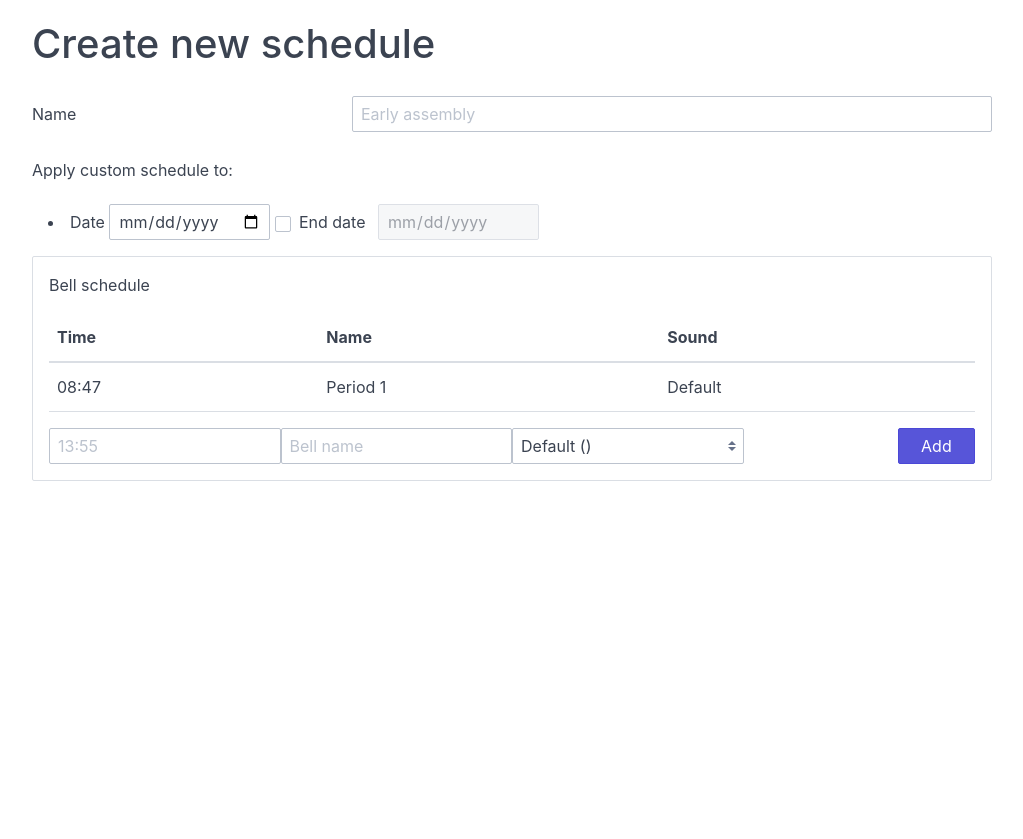
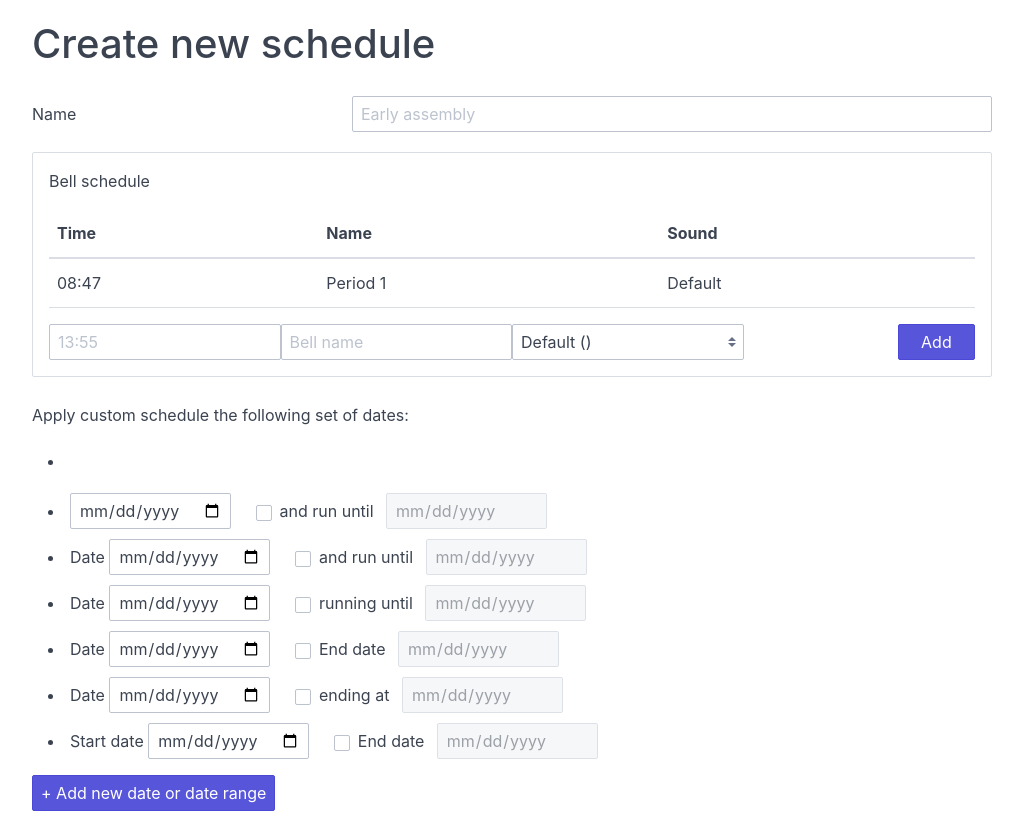
Before and after one commit to angussidney/bell-scheduler, a Flask app: template bell-server/templates/schedules/form.html in a window 1280 px wide. Shown: the part 36-875 px from the top of the page, without its empty margins (128-1151 px from the left). Before the commit the page ends 517 px from the top, so only its background shows below. Run offline with Flask 2, Linux system fonts and the light colour scheme; the template is opened without the code that fills it, so the values that code supplies are empty.

Commit message:
Experiment with naming options for create template page

```diff
--- a/bell-server/static/main.css
+++ b/bell-server/static/main.css
@@ -6,3 +6,11 @@
     display: inline;
     width: revert;
 }
+
+.date_ranges .form-checkbox {
+    margin-left: 1rem;
+}
+
+.date_ranges {
+    margin-bottom: 0.5rem;
+}
--- a/bell-server/templates/schedules/form.html
+++ b/bell-server/templates/schedules/form.html
@@ -11,8 +11,43 @@
             </div>
         </div>
 
-        <label class="form-label" for="date0">Apply custom schedule to:</label>
+        {% include "_bells.html" %}
+
+        <label class="form-label" for="date0">Apply custom schedule the following set of dates:</label>
         <ul>
+            <li class="date_range">
+                <label class="form-label" for="date0"></label>
+            </li>
+            <li class="date_ranges">
+                <label class="form-label" for="date0"><span id="adjust0"></span></label>
+                <input type="date" class="form-input" name="date0" id="date0">
+                <label class="form-checkbox">
+                    <input type="checkbox" onclick="toggle_end(0)">
+                    <i class="form-icon"></i>
+                    and run until
+                </label>
+                <input type="date" class="form-input" name="end0" id="end0" disabled>
+            </li>
+            <li class="date_ranges">
+                <label class="form-label" for="date0"><span id="adjust0">Date</span></label>
+                <input type="date" class="form-input" name="date0" id="date0">
+                <label class="form-checkbox">
+                    <input type="checkbox" onclick="toggle_end(0)">
+                    <i class="form-icon"></i>
+                    and run until
+                </label>
+                <input type="date" class="form-input" name="end0" id="end0" disabled>
+            </li>
+            <li class="date_ranges">
+                <label class="form-label" for="date0"><span id="adjust0">Date</span></label>
+                <input type="date" class="form-input" name="date0" id="date0">
+                <label class="form-checkbox">
+                    <input type="checkbox" onclick="toggle_end(0)">
+                    <i class="form-icon"></i>
+                    running until
+                </label>
+                <input type="date" class="form-input" name="end0" id="end0" disabled>
+            </li>
             <li class="date_ranges">
                 <label class="form-label" for="date0"><span id="adjust0">Date</span></label>
                 <input type="date" class="form-input" name="date0" id="date0">
@@ -23,9 +58,28 @@
                 </label>
                 <input type="date" class="form-input" name="end0" id="end0" disabled>
             </li>
+            <li class="date_ranges">
+                <label class="form-label" for="date0"><span id="adjust0">Date</span></label>
+                <input type="date" class="form-input" name="date0" id="date0">
+                <label class="form-checkbox">
+                    <input type="checkbox" onclick="toggle_end(0)">
+                    <i class="form-icon"></i>
+                    ending at
+                </label>
+                <input type="date" class="form-input" name="end0" id="end0" disabled>
+            </li>
+            <li class="date_ranges">
+                <label class="form-label" for="date0"><span id="adjust0">Start date</span></label>
+                <input type="date" class="form-input" name="date0" id="date0">
+                <label class="form-checkbox">
+                    <input type="checkbox" onclick="toggle_end(0)">
+                    <i class="form-icon"></i>
+                    End date
+                </label>
+                <input type="date" class="form-input" name="end0" id="end0" disabled>
+            </li>
         </ul>
-
-        {% include "_bells.html" %}
+        <button type="button" class="btn btn-primary add_margin">+ Add new date or date range</button>
     </form>
 
 {% endblock %}
```
